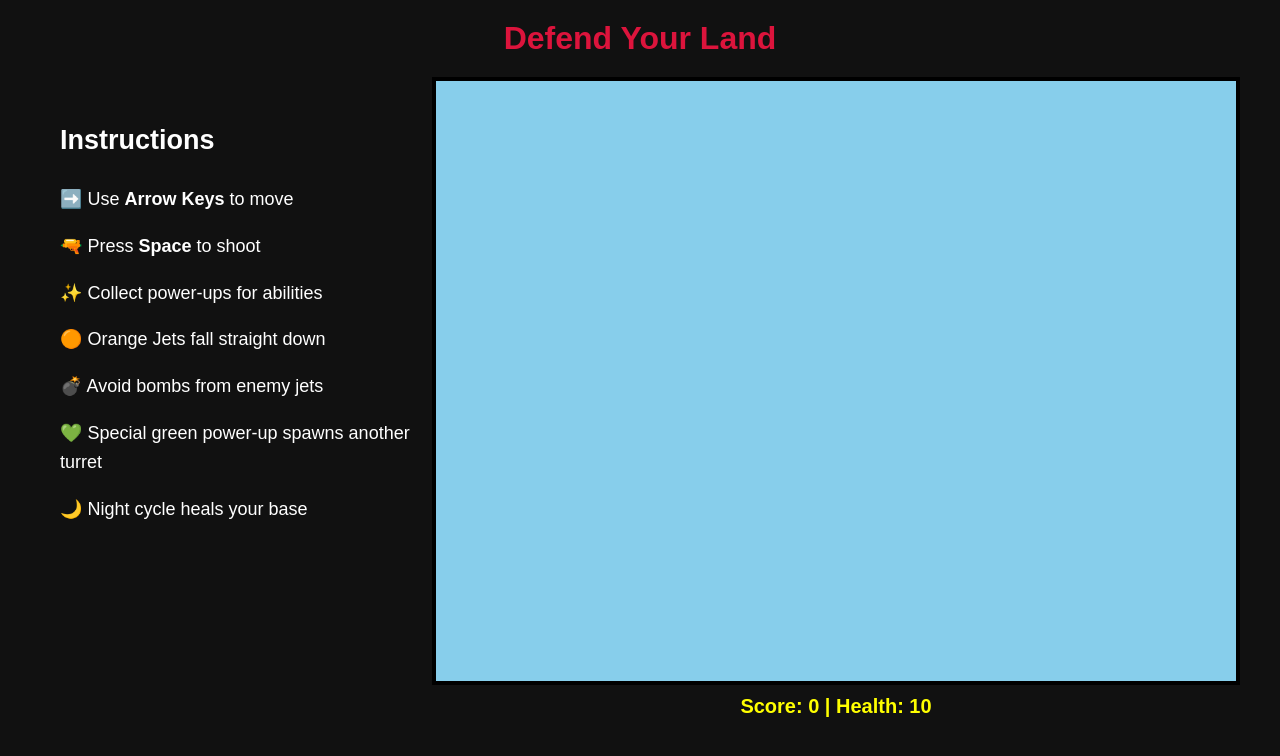
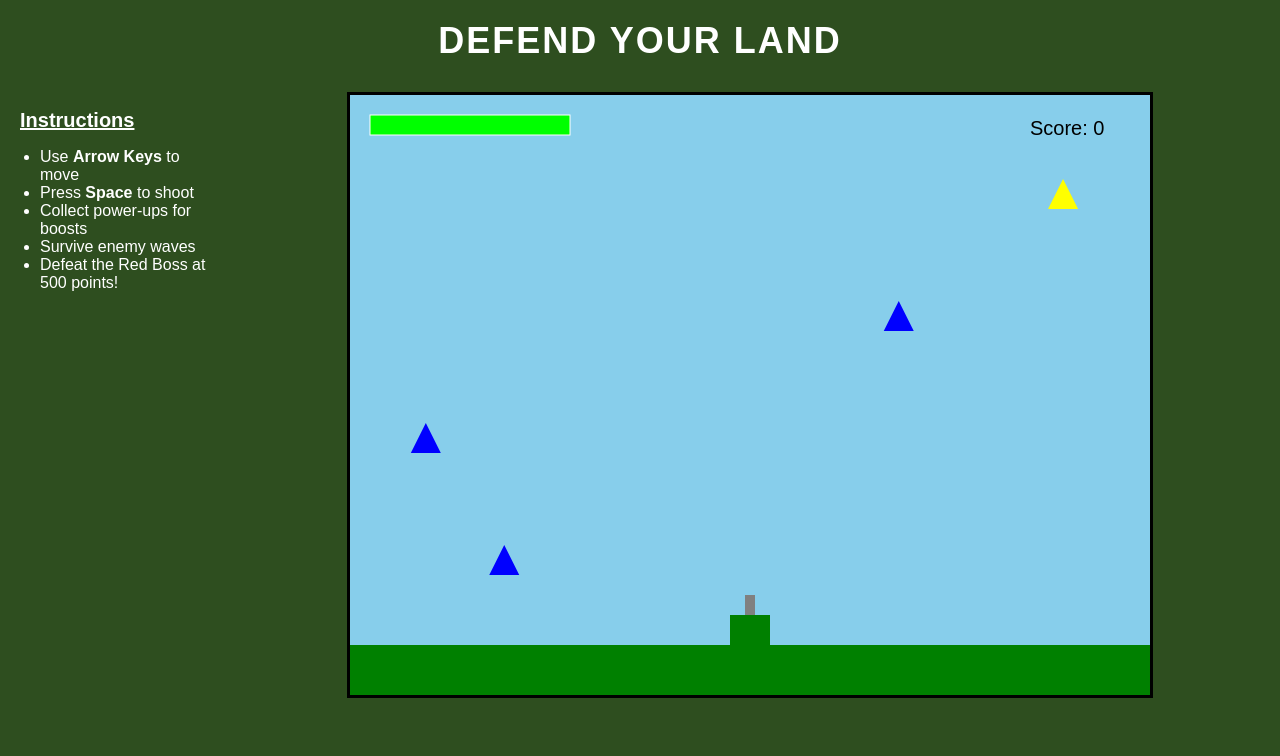
Before and after one commit to muhammadshoaibkiani4/Defend_Your_Land, a plain HTML site: page index.html in a window 1280 px wide. Drawn offline with Linux system fonts and the light colour scheme.

Commit message:
Update index.html

```diff
--- a/index.html
+++ b/index.html
@@ -2,83 +2,100 @@
 <html lang="en">
 <head>
   <meta charset="UTF-8">
+  <meta name="viewport" content="width=device-width, initial-scale=1.0">
   <title>Defend Your Land</title>
   <style>
     body {
+      background-color: #2e4e1f; /* military green */
+      font-family: Arial, sans-serif;
       margin: 0;
       padding: 0;
-      background: #111;
       color: white;
-      font-family: Arial, sans-serif;
       display: flex;
       flex-direction: column;
       align-items: center;
     }
 
-    header {
-      margin: 20px;
-      font-size: 32px;
-      font-weight: bold;
-      text-align: center;
-      color: crimson;
+    h1 {
+      margin: 20px 0;
+      font-size: 36px;
+      text-transform: uppercase;
+      letter-spacing: 2px;
     }
 
-    main {
+    .container {
       display: flex;
+      width: 100%;
       justify-content: center;
       align-items: flex-start;
-      width: 100%;
-      max-width: 1200px;
+      margin-top: 10px;
     }
 
-    #instructions {
+    .instructions {
       flex: 1;
-      padding: 20px;
-      font-size: 18px;
-      line-height: 1.6;
+      max-width: 200px;
+      margin-left: 20px;
     }
 
-    #gameArea {
+    .instructions h2 {
+      font-size: 20px;
+      margin-bottom: 10px;
+      text-decoration: underline;
+    }
+
+    .instructions ul {
+      padding-left: 20px;
+    }
+
+    .game-area {
       flex: 2;
       display: flex;
       flex-direction: column;
       align-items: center;
     }
 
-    #gameCanvas {
-      background: skyblue;
-      border: 4px solid black;
+    canvas {
+      border: 3px solid black;
+      background: #000;
       display: block;
     }
 
-    #hud {
-      margin-top: 10px;
-      font-size: 20px;
-      color: yellow;
-      font-weight: bold;
+    #restartBtn {
+      margin-top: 15px;
+      padding: 10px 20px;
+      background: red;
+      border: none;
+      color: white;
+      font-size: 18px;
+      cursor: pointer;
+      display: none; /* hidden until game over/victory */
+    }
+
+    #restartBtn:hover {
+      background: darkred;
     }
   </style>
 </head>
 <body>
-  <header>Defend Your Land</header>
+  <h1>Defend Your Land</h1>
 
-  <main>
-    <aside id="instructions">
+  <div class="container">
+    <div class="instructions">
       <h2>Instructions</h2>
-      <p>➡️ Use <b>Arrow Keys</b> to move</p>
-      <p>🔫 Press <b>Space</b> to shoot</p>
-      <p>✨ Collect power-ups for abilities</p>
-      <p>🟠 Orange Jets fall straight down</p>
-      <p>💣 Avoid bombs from enemy jets</p>
-      <p>💚 Special green power-up spawns another turret</p>
-      <p>🌙 Night cycle heals your base</p>
-    </aside>
+      <ul>
+        <li>Use <b>Arrow Keys</b> to move</li>
+        <li>Press <b>Space</b> to shoot</li>
+        <li>Collect power-ups for boosts</li>
+        <li>Survive enemy waves</li>
+        <li>Defeat the Red Boss at 500 points!</li>
+      </ul>
+    </div>
 
-    <div id="gameArea">
-      <canvas id="gameCanvas" width="800" height="600"></canvas>
-      <div id="hud">Score: 0 | Health: 10</div>
+    <div class="game-area">
+      <canvas id="gameCanvas"></canvas>
+      <button id="restartBtn">Play Again</button>
     </div>
-  </main>
+  </div>
 
   <script src="game.js"></script>
 </body>
```
